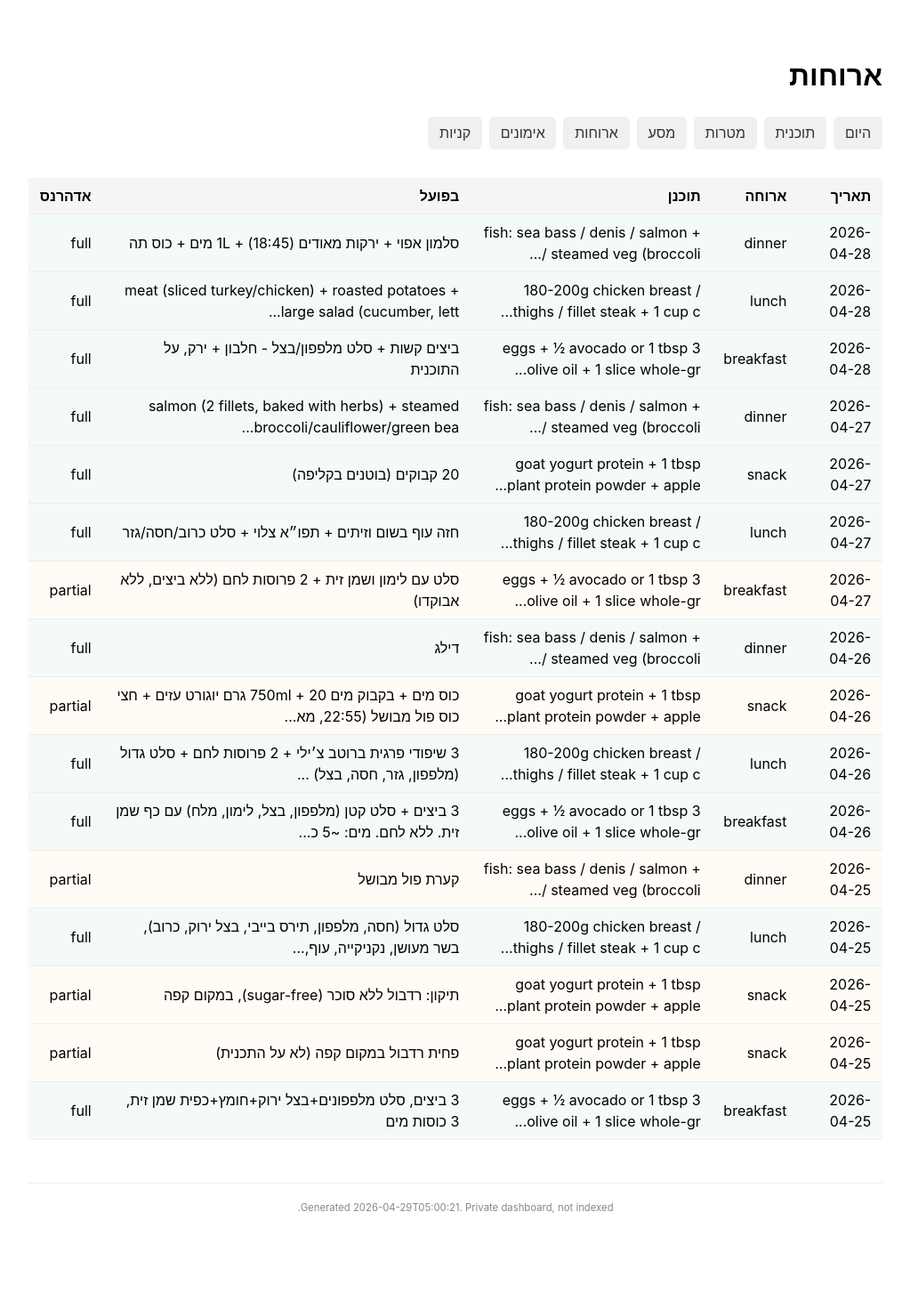
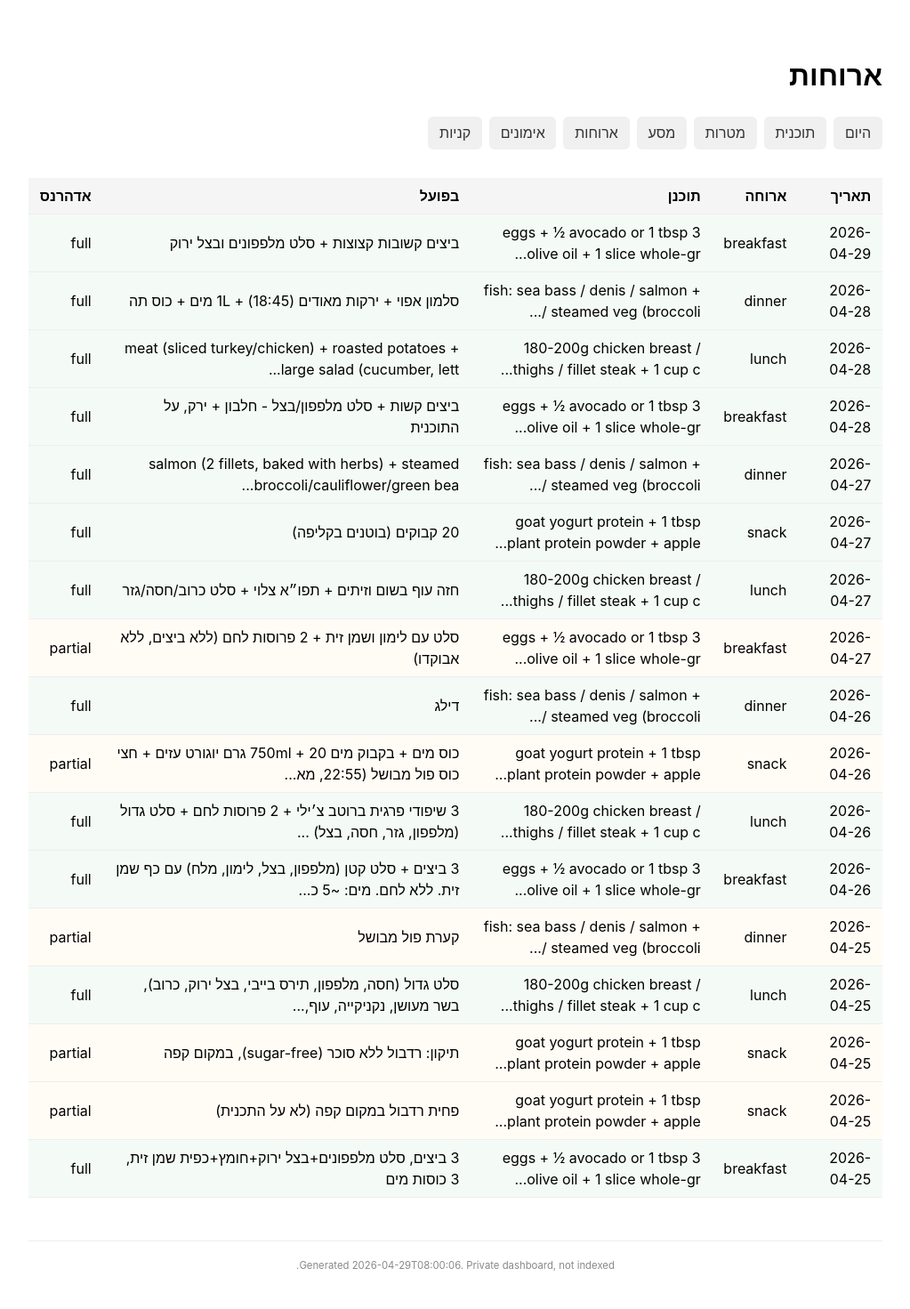
Before and after one commit to alexliv1234/alexbot-public, a Jekyll site: the page built from docs/lifechange/meals.html, in a window 1280 px wide. Shown: the whole page at 89% size, without its empty margins (128-1151 px from the left). Built offline with Jekyll 4.4.1, drawn with Linux system fonts in a browser that asks for light colours; before the commit the page ends 1406 px from its top, so only the background shows below that.

Commit message:
📊 coach site update (2026-04-29_08-00)

```diff
--- a/docs/_data/coach/adherence.json
+++ b/docs/_data/coach/adherence.json
@@ -14,5 +14,9 @@
   {
     "date": "2026-04-28",
     "score": null
+  },
+  {
+    "date": "2026-04-29",
+    "score": null
   }
 ]
--- a/docs/_data/coach/meals.json
+++ b/docs/_data/coach/meals.json
@@ -144,5 +144,14 @@
     "planned": "fish: sea bass / denis / salmon + steamed veg (broccoli / cabbage / cauliflower) OR raw salad with ½ beet + 1 tbsp olive oil OR 2 tsp tahini",
     "actual": "סלמון אפוי + ירקות מאודים (18:45) + 1L מים + כוס תה",
     "adherence": "full"
+  },
+  {
+    "date": "2026-04-29",
+    "ts": "2026-04-29T07:35:03+03:00",
+    "type": "meal",
+    "slot": "breakfast",
+    "planned": "3 eggs + ½ avocado or 1 tbsp olive oil + 1 slice whole-grain/sourdough bread + vegetable salad",
+    "actual": "ביצים קשובות קצוצות + סלט מלפפונים ובצל ירוק",
+    "adherence": "full"
   }
 ]
--- a/docs/_data/coach/today.json
+++ b/docs/_data/coach/today.json
@@ -1,10 +1,23 @@
 {
   "next_event": "see schedule below",
   "adherence": "in-progress",
-  "as_of": "2026-04-29T05:00:21",
-  "meals": [],
+  "as_of": "2026-04-29T08:00:06",
+  "meals": [
+    {
+      "slot": "breakfast",
+      "actual": "ביצים קשובות קצוצות + סלט מלפפונים ובצל ירוק",
+      "adherence": "full",
+      "time": "07:35"
+    }
+  ],
   "workouts": [],
-  "supplements": [],
+  "supplements": [
+    {
+      "name": "morning_hydration",
+      "taken": true,
+      "time": "06:54"
+    }
+  ],
   "water_ml": 0,
   "water_target_ml": 2500
 }
```
